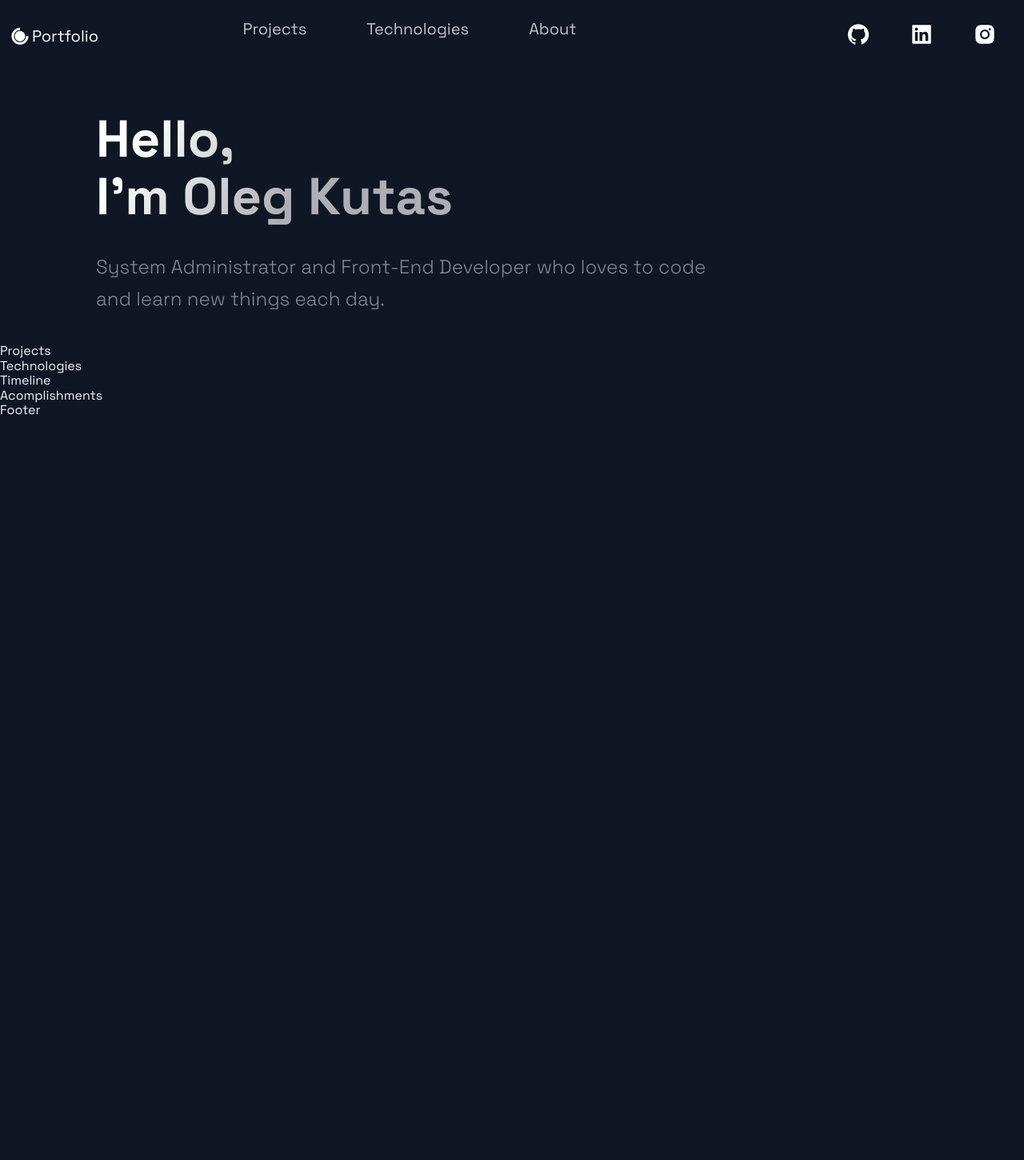
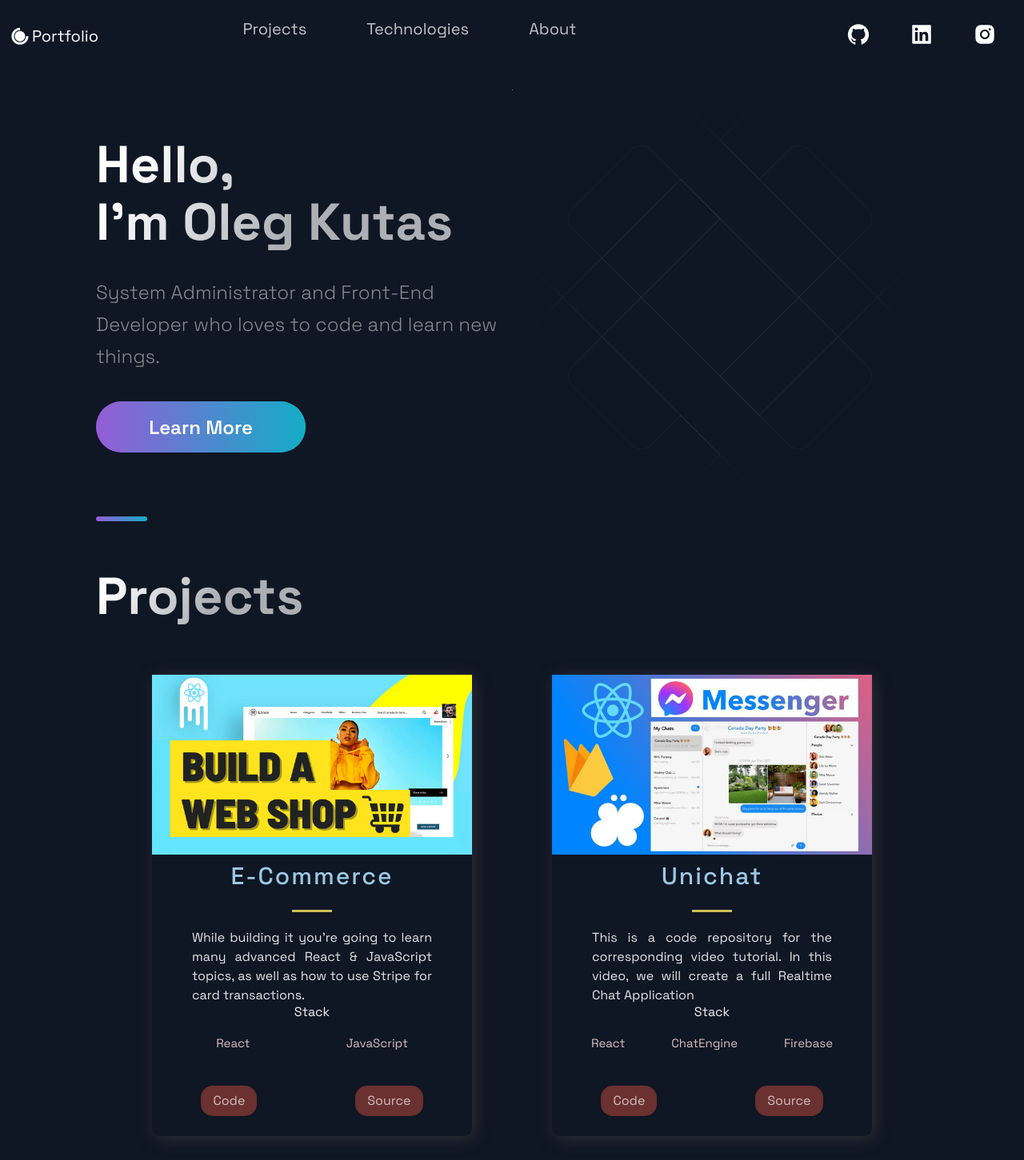
Before and after one commit to JustPr0Ger/responsive-website, a Next.js app: page / in a window 1280 px wide. Shown: the top 1451 px of the page at 80% size. Before the commit the page ends 800 px from the top, so only its background shows below. Built offline with nearby package versions, Linux system fonts and the light colour scheme.

Commit message:
added project section

```diff
--- a/src/components/Heading/Heading.js
+++ b/src/components/Heading/Heading.js
@@ -12,8 +12,9 @@ const Heading = (props) => (
                 Oleg Kutas
             </SectionTitle>
             <SectionText>
-                System Administrator and Front-End Developer who loves to code and learn new things each day.
+                System Administrator and Front-End Developer who loves to code and learn new things.
             </SectionText>
+            <Button onClick={() => window.location = 'https://google.com'}>Learn More</Button>
         </LeftSection>
     </Section>
 );
--- a/src/components/Projects/Projects.js
+++ b/src/components/Projects/Projects.js
@@ -5,9 +5,34 @@ import { Section, SectionDivider, SectionTitle } from '../../styles/GlobalCompon
 import { projects } from '../../constants/constants';
 
 const Projects = () => (
-  <div>
-    Projects
-  </div>
+    <Section nopadding id="projects">
+        <SectionDivider />
+        <SectionTitle main>Projects</SectionTitle>
+        <GridContainer>
+            {projects.map(({ id, image, title, description, tags, source, visit }) => (
+                <BlogCard key={id}>
+                    <Img src={image} />
+                    <TitleContent>
+                        <HeaderThree title>{title}</HeaderThree>
+                        <Hr />
+                    </TitleContent>
+                    <CardInfo>{description}</CardInfo>
+                    <div>
+                        <TitleContent>Stack</TitleContent>
+                        <TagList>
+                            {tags.map((tag, i) => (
+                                <Tag key={i}>{tag}</Tag>
+                            ))}
+                        </TagList>
+                    </div>
+                    <UtilityList>
+                        <ExternalLinks href={visit}>Code</ExternalLinks>
+                        <ExternalLinks href={source}>Source</ExternalLinks>
+                    </UtilityList>
+                </BlogCard>
+            ))}
+        </GridContainer>
+    </Section>
 );
 
 export default Projects;
--- a/src/constants/constants.js
+++ b/src/constants/constants.js
@@ -1,30 +1,12 @@
 export const projects = [
   {
-    title: 'MERN Memories',
-    description: "Using React, Node.js, Express & MongoDB you'll learn how to build a Full Stack MERN Application - from start to finish. The App is called Memories and it is a simple social media app that allows users to post interesting events that happened in their lives.",
-      image: '/images/1.png',
-      tags: ['Mongo', 'Express', 'React', 'Node'],
-    source: 'https://google.com',
-    visit: 'https://google.com',
-    id: 0,
-  },
-  {
     title: 'E-Commerce',
-    description:"While building it you're going to learn many advanced React & JavaScript topics, as well as how to use Stripe for card transactions. On top of that, at the end of the video, you will have this unique and complex webshop app that you will be able to add to your portfolio. And trust me, e-commerce applications are impressive.",
+    description:"While building it you're going to learn many advanced React & JavaScript topics, as well as how to use Stripe for card transactions.",
     image: '/images/2.png',
     tags: ['React', 'JavaScript'],
     source: 'https://google.com',
     visit: 'https://google.com',
     id: 1,
-  },
-  {
-    title: 'WebRTC App',
-    description: "This is a code repository for the corresponding YouTube video. In this tutorial, we're going to build and deploy a React Video Chat Application using WebRTC.",
-      image: '/images/3.jpg',
-      tags: ['React', 'WebRTC'],
-    source: 'https://google.com',
-    visit: 'https://google.com',
-    id: 2,
   },
   {
     title: 'Unichat',
--- a/src/pages/index.js
+++ b/src/pages/index.js
@@ -10,14 +10,14 @@ import { Section } from '../styles/GlobalComponents';
 const Home = () => {
   return (
     <Layout>
-      {/* <Section grid> */}
-        <Heading />
-        {/* <BgAnimation /> */}
-      {/* </Section> */}
-      <Projects />
-      <Technologies />
-      <Timeline />
-      <Acomplishments />
+        <Section grid>
+            <Heading />
+            <BgAnimation />
+        </Section>
+        <Projects />
+        <Technologies />
+        <Timeline />
+        <Acomplishments />
     </Layout>
   );
 };
```
